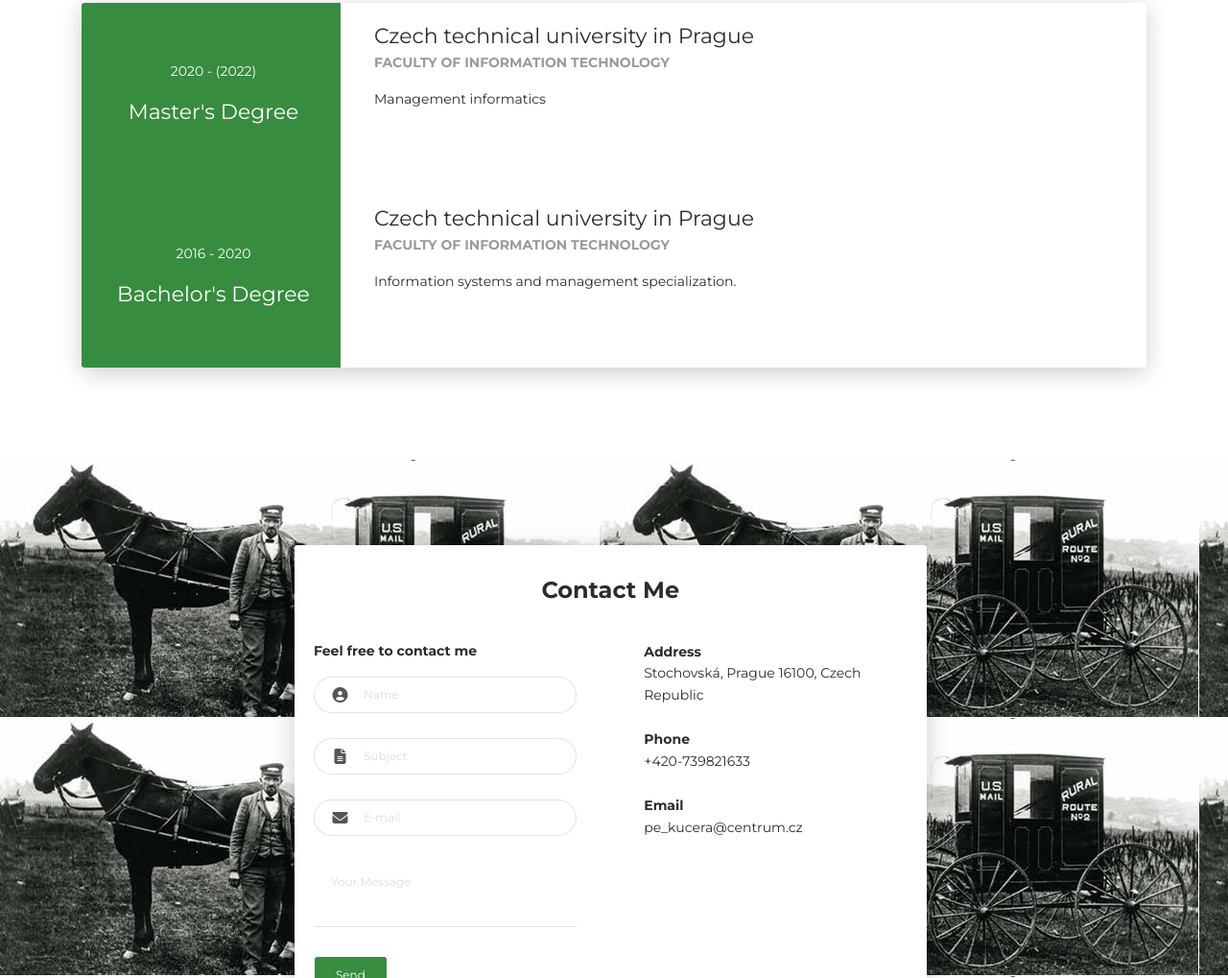
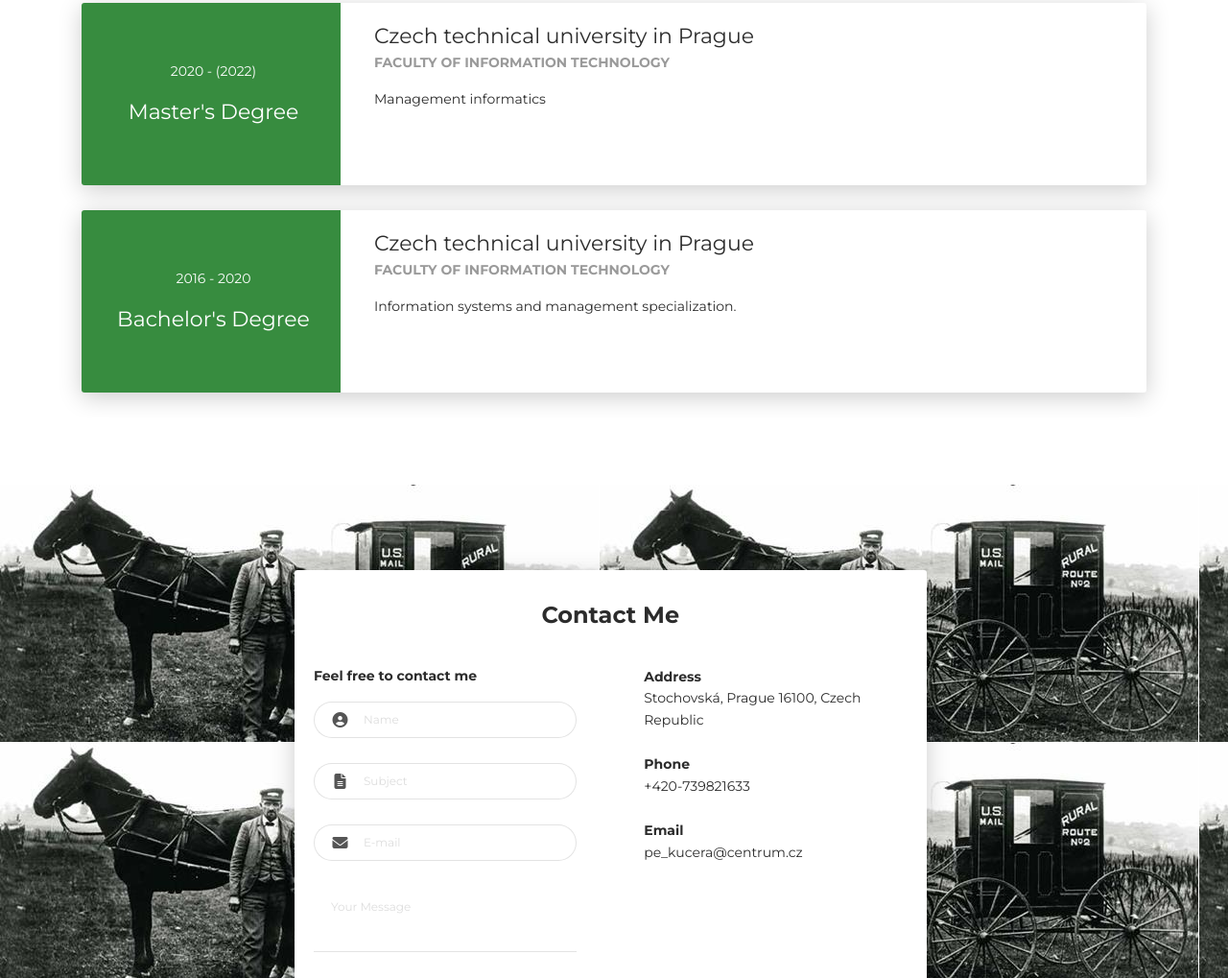
Before and after one commit to kucerp21/resume-site, a plain HTML site: page index.html in a window 1280 px wide. Shown: the part 3192-4211 px from the top of the page at 96% size. Drawn offline with Linux system fonts and the light colour scheme.

Commit message:
Update index.html

```diff
--- a/index.html
+++ b/index.html
@@ -337,6 +337,8 @@
           </div>
         </div>
       </div>
+    </div>
+    <div class="card">
       <div class="row">
         <div class="col-md-3 bg-primary" data-aos="fade-right" data-aos-offset="50" data-aos-duration="500">
           <div class="card-body cc-education-header">
```
